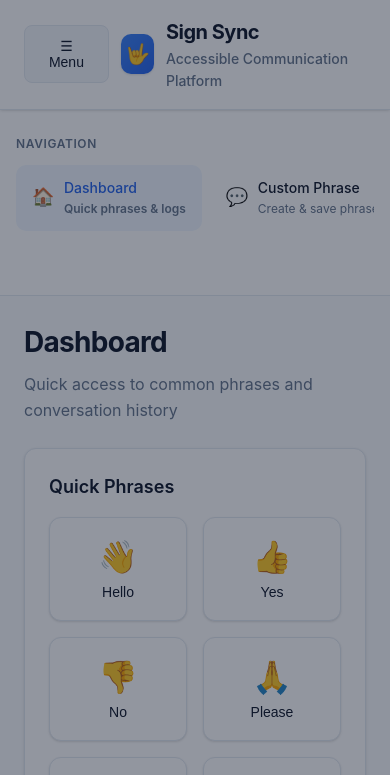
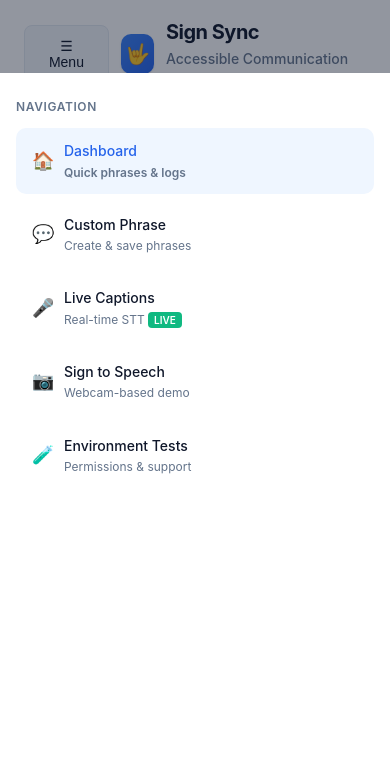
Before and after one commit to bhoomikadevraj/pcl-project, a website: page index.html in a window 390 px wide. Both pictures are taken after a click on the button "☰ Menu". Shown: the top 775 px of the page. Drawn offline with Linux system fonts and the light colour scheme; a script that the page names is missing.

Commit message:
changes to sidebar

```diff
--- a/styles/main.css
+++ b/styles/main.css
@@ -151,7 +151,7 @@ header {
   text-transform:uppercase;
 }
 
-/* Off-canvas sidebar behavior for tablet and below */
+/* Dropdown sidebar behavior for tablet and below (slides down under header) */
 @media (max-width: 1024px) {
   .app-layout{
     position:relative;
@@ -159,15 +159,25 @@ header {
 
   .sidebar{
     position:fixed;
-    left:0; top:73px;
-    height:calc(100vh - 73px);
-    transform: translateX(-100%);
+    left:0; right:0; top:73px;
+    width:100%;
+    max-height:calc(100vh - 73px);
+    overflow-y:auto;
+    transform: translateY(-110%);
     transition: transform 0.25s ease;
     z-index:60; /* above backdrop */
+    box-shadow: var(--shadow-lg);
   }
 
   body.sidebar-open .sidebar{
-    transform: translateX(0);
+    transform: translateY(0);
+  }
+
+  /* Make nav vertical in dropdown */
+  .nav-list{
+    flex-direction:column;
+    overflow-x:initial;
+    gap:8px;
   }
 
   /* Prevent background scroll when sidebar is open */
@@ -429,24 +439,14 @@ video{
     flex-direction:column;
   }
 
-  .sidebar{
-    width:100%;
-    position:static;
-    height:auto;
-    border-right:none;
-    border-bottom:1px solid var(--line);
-  }
+  /* Keep dropdown behavior on small screens; ensure full width */
+  .sidebar{ width:100%; border-right:none; }
 
-  .nav-list{
-    flex-direction:row;
-    overflow-x:auto;
-    gap:8px;
-    padding-bottom:8px;
-  }
+  /* Vertical list on mobile */
+  .nav-list{ flex-direction:column; overflow-x:initial; gap:8px; padding-bottom:0; }
 
   .nav-item{
     flex-shrink:0;
-    min-width:120px;
   }
 
   .tiles-grid{
```
